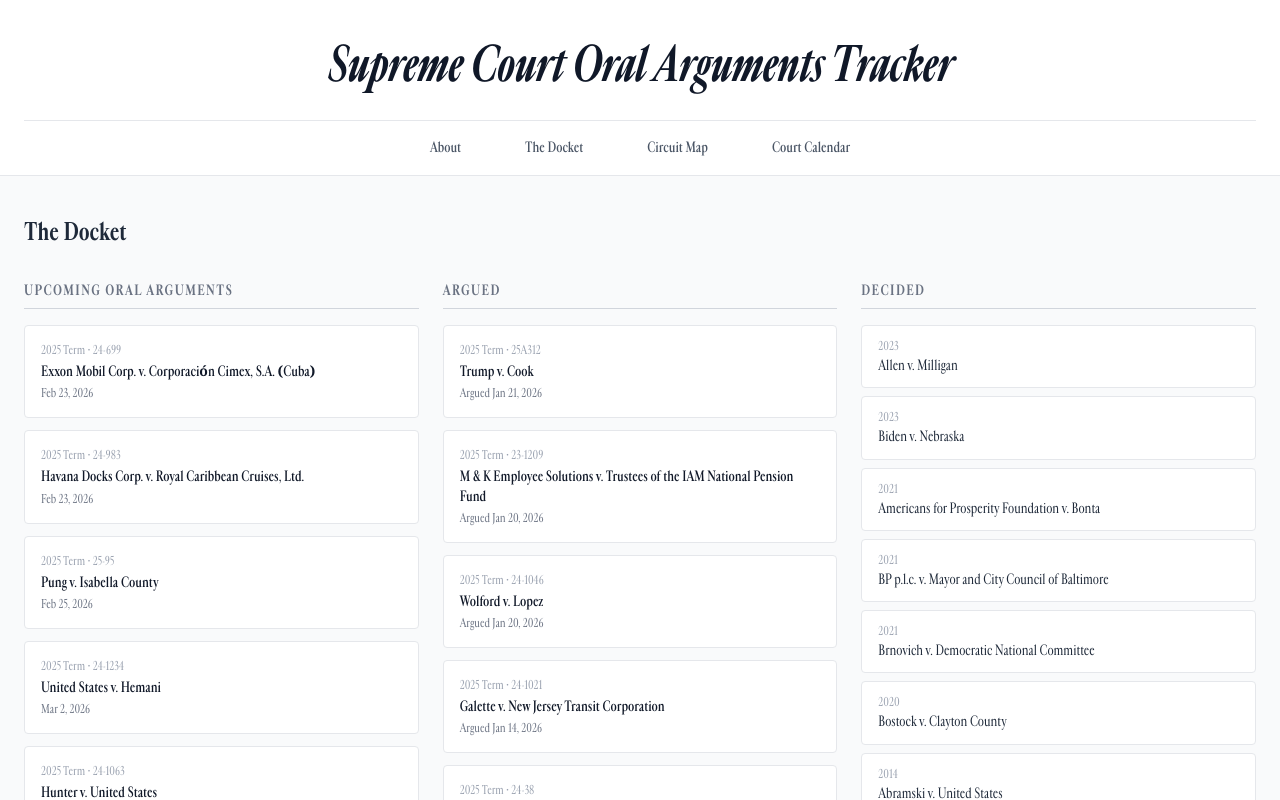
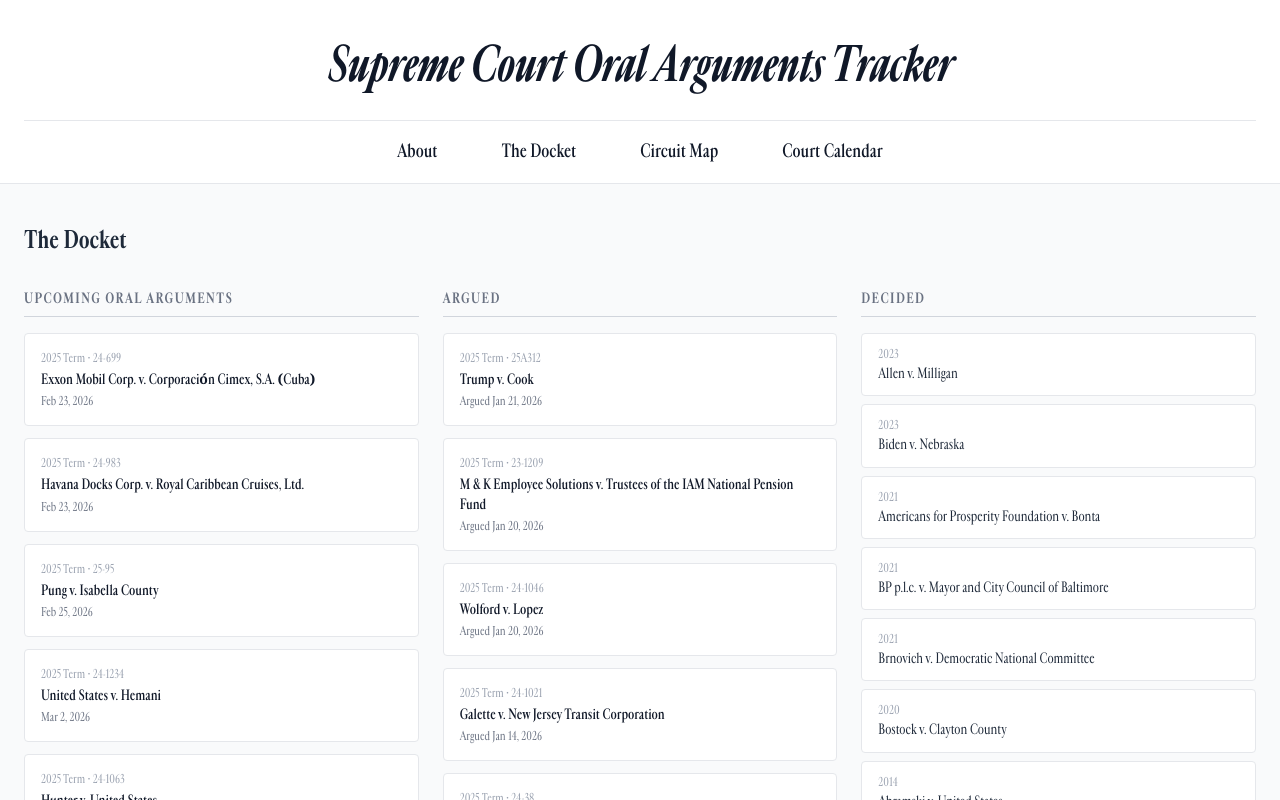
Before and after one commit to williamhiggins-star/supreme-court-wiki, a Next.js app: page / in a window 1280 px wide. Shown: the top 800 px of the page. Built offline with nearby package versions, Linux system fonts and the light colour scheme.

Commit message:
Nav items: black text, text-lg (2 sizes up from text-sm)
Co-Authored-By: Claude Sonnet 4.6 <noreply@anthropic.com>

```diff
--- a/src/app/page.tsx
+++ b/src/app/page.tsx
@@ -108,7 +108,7 @@ export default function HomePage() {
               <li key={href}>
                 <a
                   href={href}
-                  className="block px-8 py-4 text-sm font-semibold text-gray-600 hover:text-gray-900 hover:bg-gray-50 transition-colors border-b-2 border-transparent hover:border-gray-900"
+                  className="block px-8 py-4 text-lg font-semibold text-gray-900 hover:bg-gray-50 transition-colors border-b-2 border-transparent hover:border-gray-900"
                 >
                   {label}
                 </a>
```
